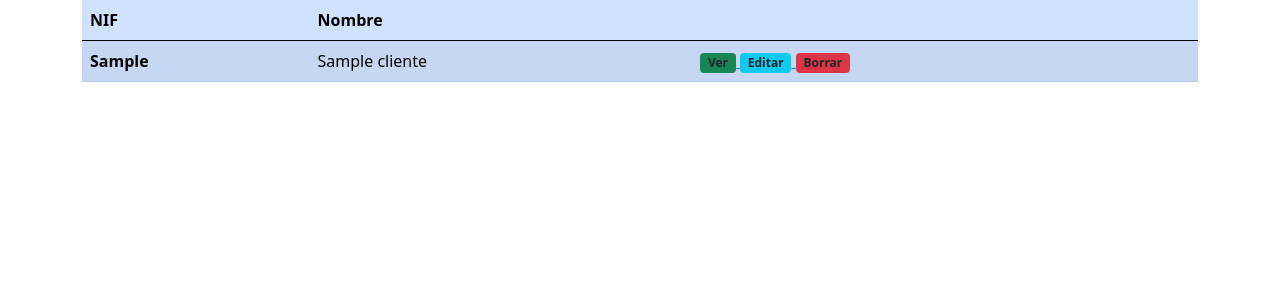
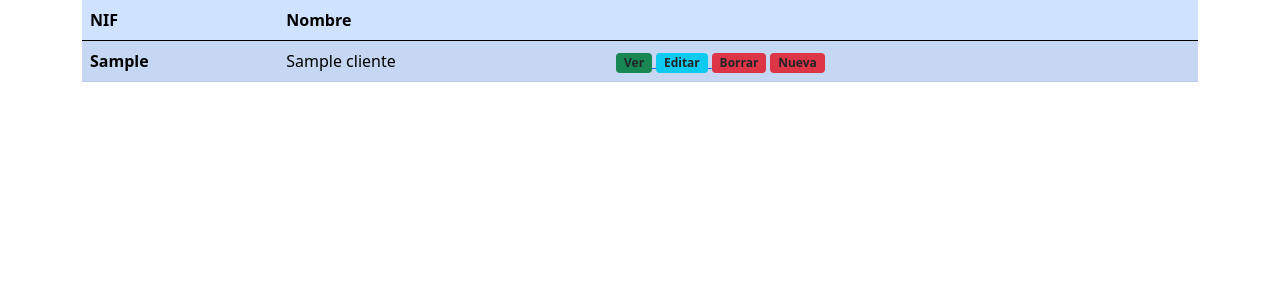
Before and after one commit to backglass/alphaPli, a Flask app: page /clientes in a window 1280 px wide. Shown: the part 56-356 px from the top of the page. Run offline with Flask 2, Linux system fonts and the light colour scheme; tables that the repository leaves empty hold one stand-in row (values such as "Sample post").

Commit message:
Añadido nuevo boton para crear una factura en el cliente

```diff
--- a/templates/clientes.html
+++ b/templates/clientes.html
@@ -24,7 +24,10 @@
         <td><a href="{{ url_for ('ver_cliente', ver_cliente = cliente.nif)  }}">
           <span class="badge bg-success text-dark">Ver</span></a><a href="{{ url_for ('editar_cliente', nif = cliente.nif)  }}">
            <span class="badge bg-info text-dark">Editar</span></a><a href="{{ url_for ('eliminar_cliente', nif = cliente.nif) }}">
-           <span class="badge bg-danger text-dark">Borrar</span></a></td>
+           <span class="badge bg-danger text-dark">Borrar</span></a>
+           <a href="{{ url_for ('nueva_factura', nif = cliente.nif) }}">
+            <span class="badge bg-danger text-dark">Nueva</span></a>
+          </td>
       </tr>
         {% endfor %}
     </tbody>
```
